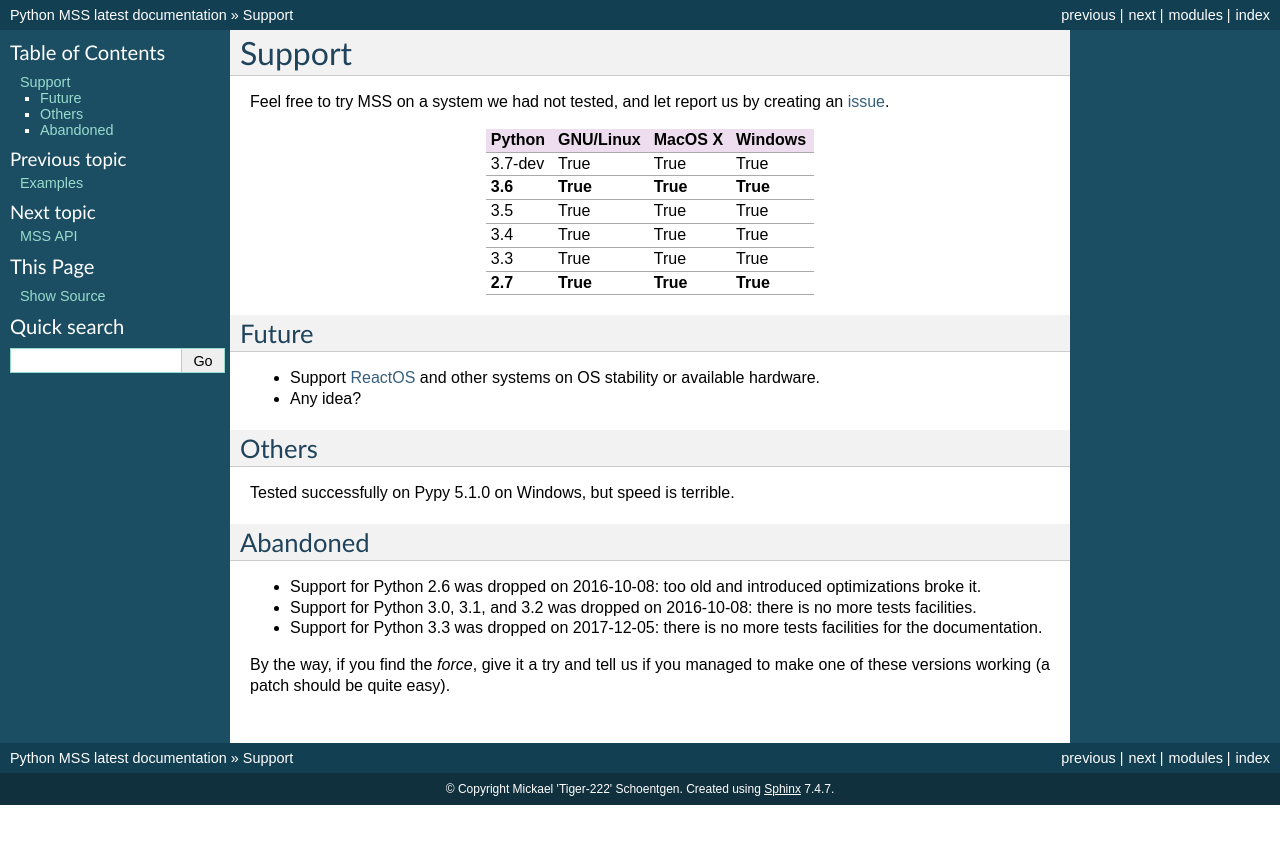
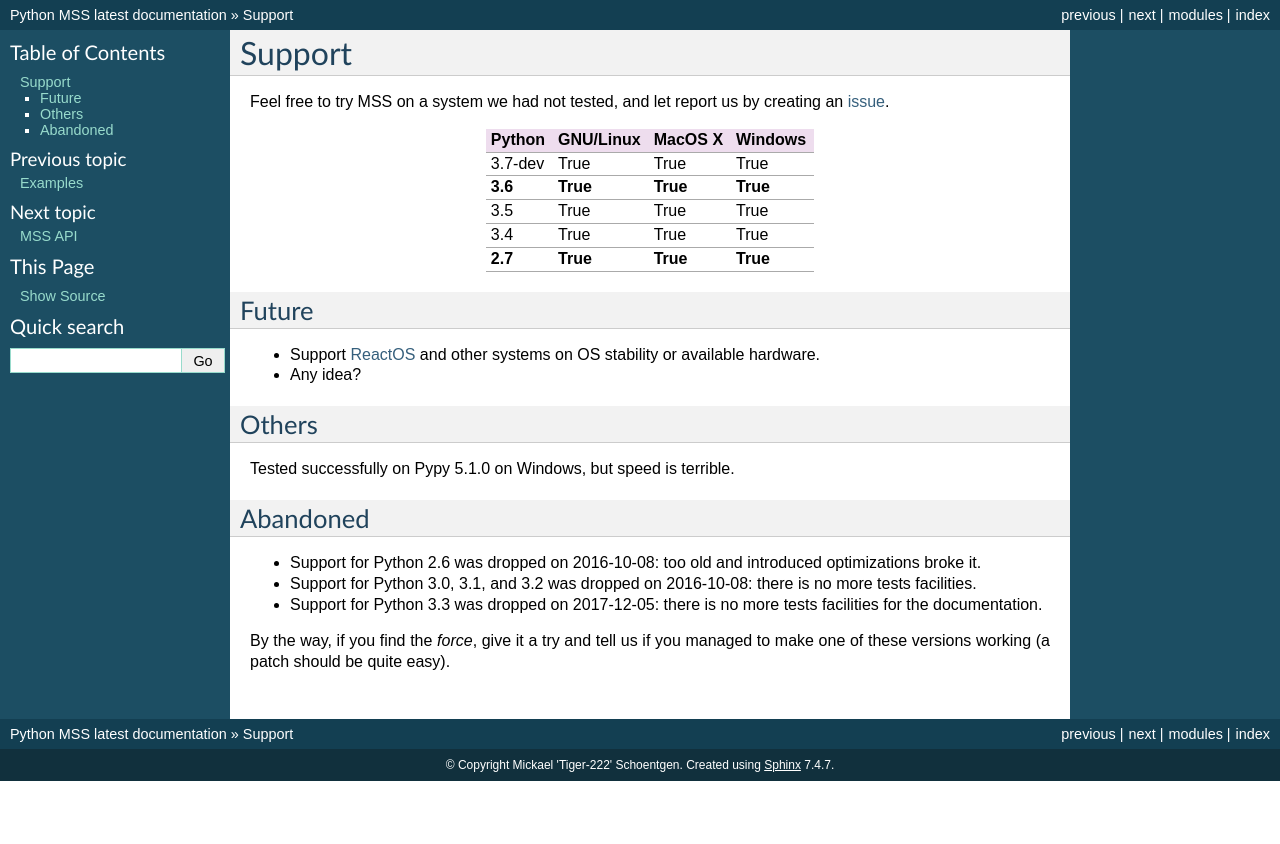
Before and after one commit to BoboTiG/python-mss, a Sphinx documentation site: the page built from docs/source/support.rst, in a window 1280 px wide. Shown: the top 844 px of the page. Built offline with Sphinx 7.4.7, drawn with Linux system fonts in a browser that asks for light colours.

Commit message:
Update support table

```diff
--- a/docs/source/support.rst
+++ b/docs/source/support.rst
@@ -14,8 +14,6 @@ Feel free to try MSS on a system we had not tested, and let report us by creatin
 | 3.5      | True      | True        | True      |
 +----------+-----------+-------------+-----------+
 | 3.4      | True      | True        | True      |
-+----------+-----------+-------------+-----------+
-| 3.3      | True      | True        | True      |
 +----------+-----------+-------------+-----------+
 | **2.7**  | **True**  | **True**    |**True**   |
 +----------+-----------+-------------+-----------+
```
